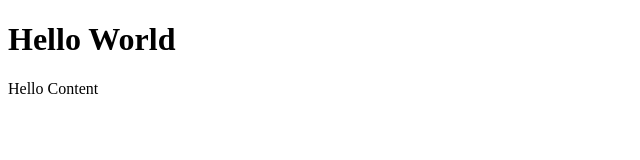
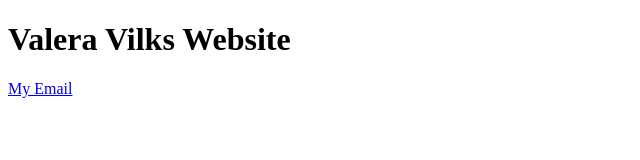
Before and after one commit to valeravilks/website, an Eleventy site: page src/index.md in a window 1280 px wide. Shown: the whole page, without its empty margins (0-640 px from the left). Built offline with nearby package versions, Linux system fonts and the light colour scheme; Eleventy itself is replaced by a stand-in of ours; files that its build step writes are made by us from their sources.

Commit message:
Add email in page

```diff
--- a/src/index.md
+++ b/src/index.md
@@ -1,6 +1,6 @@
 ---
-title: Hello World
+title: Valera Vilks Website
 layout: "base.njk"
 ---
 
-Hello Content
+[My Email](mailto:valeravilks.com)
```
